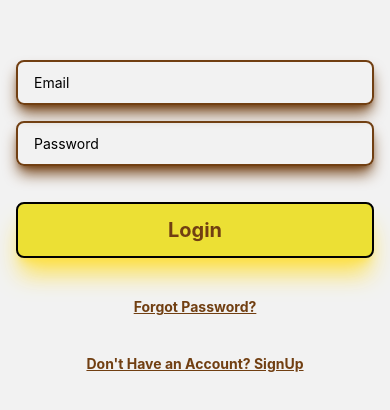
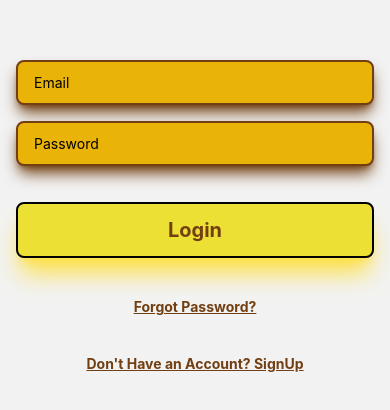
Before and after one commit to WasiUlHaq11F/Urdu-Jumble, a React Native app in the folder code/: screen /LoginScreen in a window 390 px wide. Shown: the part 246-656 px from the top of the page. Built offline with nearby package versions, Linux system fonts and the light colour scheme.

Commit message:
Updated LoginScreen.js

```diff
--- a/code/screens/LoginScreen.js
+++ b/code/screens/LoginScreen.js
@@ -129,7 +129,7 @@ const LoginScreen = () => {
         >
           <View>
             <Image
-              className="w-[400] h-[350] pb-10"
+              className="w-[400] h-[300] pb-10"
               source={require("../assets/images/Logo.svg")}
             />
           </View>
@@ -140,7 +140,7 @@ const LoginScreen = () => {
               textContentType="emailAddress"
               value={email}
               onChangeText={(text) => setEmail(text)}
-              className="border-2 shadow-lg bg-transparent shadow-yellow-900 border-yellow-900 rounded-lg px-4 py-3 w-full mb-4"
+              className="border-2 shadow-lg bg-yellow-500 shadow-yellow-900 border-yellow-900 rounded-lg px-4 py-3 w-full mb-4"
             />
 
             <TextInput
@@ -149,7 +149,7 @@ const LoginScreen = () => {
               textContentType="password"
               onChangeText={(text) => setPassword(text)}
               secureTextEntry
-              className="border-2 shadow-lg shadow-yellow-900 border-yellow-900 rounded-lg px-4 py-3 w-full mb-4"
+              className="border-2 bg-yellow-500 shadow-lg shadow-yellow-900 border-yellow-900 rounded-lg px-4 py-3 w-full mb-4"
             />
 
             <TouchableOpacity
```
